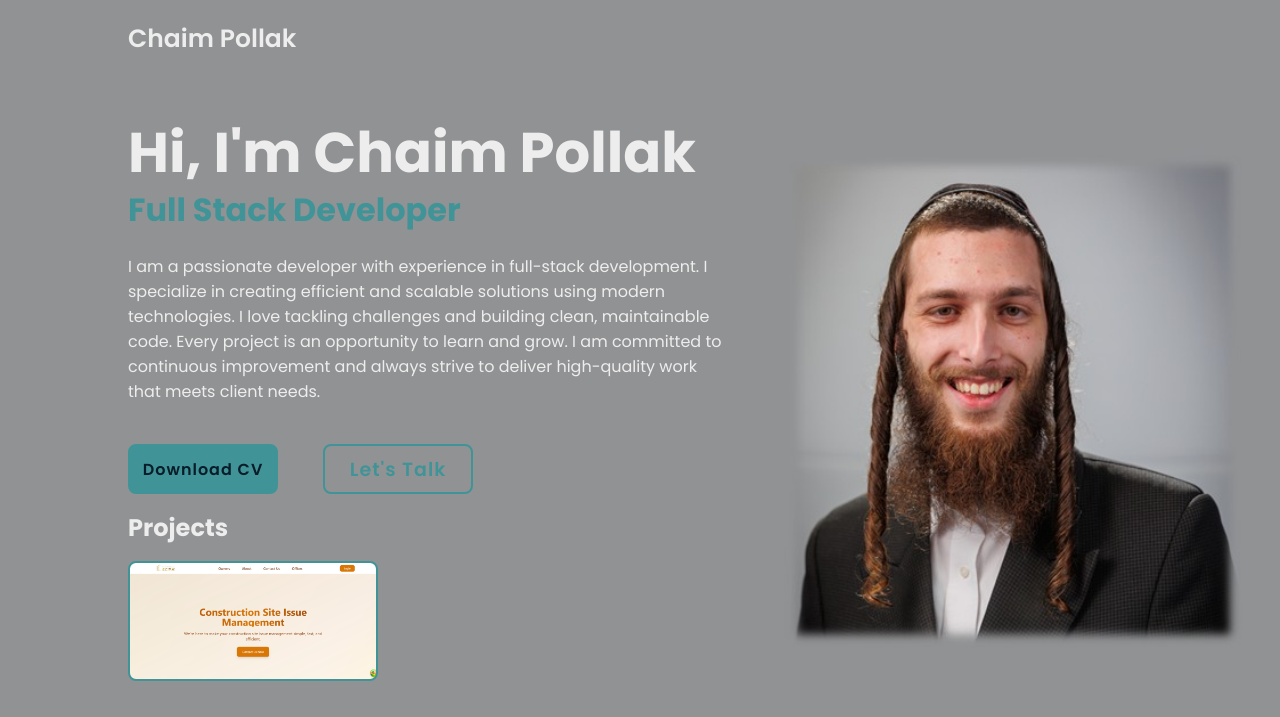
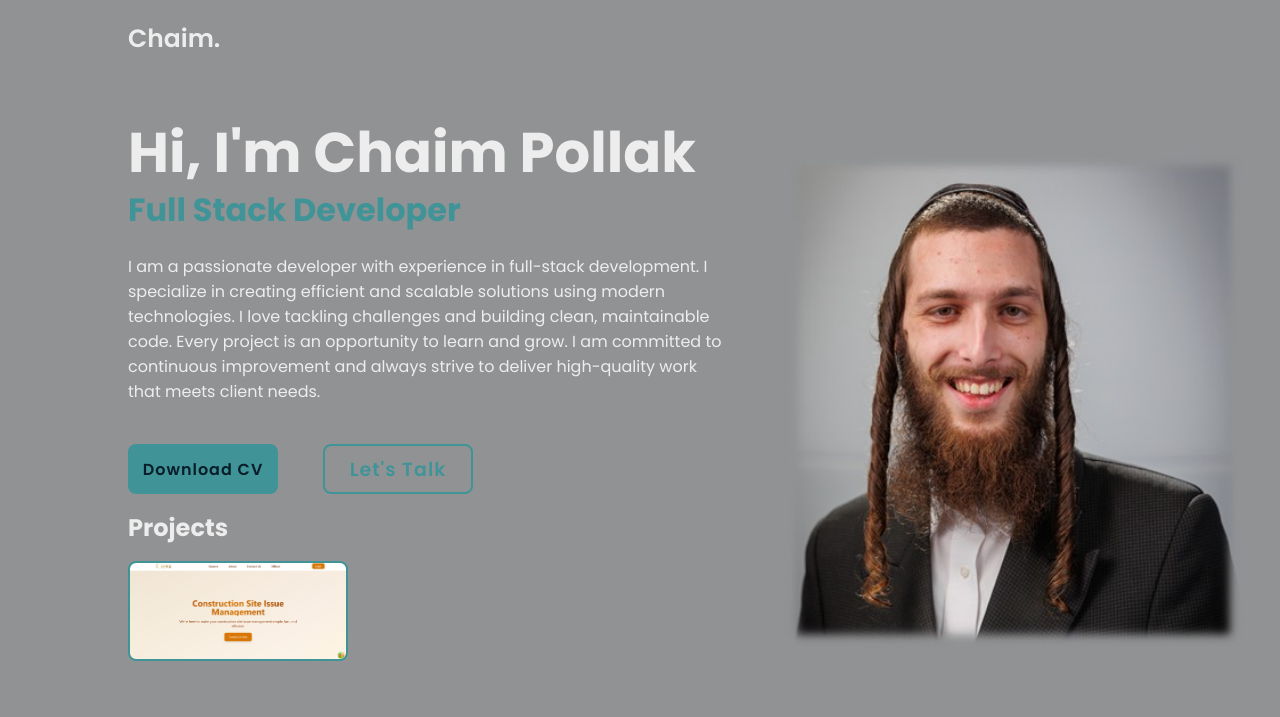
Before and after one commit to Chaim-Pollak/portfolio, a plain HTML site: page index.html in a window 1280 px wide. Shown: the top 717 px of the page. Drawn offline with nearby package versions, Linux system fonts and the light colour scheme.

Commit message:
Refactor logo text and adjust styles for project section layout

```diff
--- a/index.html
+++ b/index.html
@@ -11,7 +11,7 @@
 
 <body>
     <header class="header">
-        <a href="#" class="logo">Chaim Pollak</a>
+        <a href="#" class="logo">Chaim.</a>
 
         <!-- <nav class="navbar">
             <a href="#" class="active">Home</a>
--- a/style.css
+++ b/style.css
@@ -212,8 +212,9 @@ body {
 
 .issues-project {
   margin-top: 16px;
-  width: 250px;
-  height: 120px;
+  margin-bottom: 20px;
+  width: 220px;
+  height: 100px;
   background: url("files/Construction-Site-Issue-Management.png") no-repeat;
   background-size: cover;
   background-position: center;
@@ -306,7 +307,7 @@ body {
 }
 
 .home-imgHover:hover {
-  background-color: #919294; /**/
+  background-color: #919294;
   opacity: 0.8;
 }
 
@@ -323,7 +324,6 @@ body {
   z-index: 100;
 }
 
-/*  */
 @keyframes showRight {
   100% {
     width: 0;
@@ -335,9 +335,3 @@ body {
     pointer-events: auto;
   }
 }
-
-/* @keyframes showRight {
-  100% {
-    width: 0;
-  }
-} */
```
